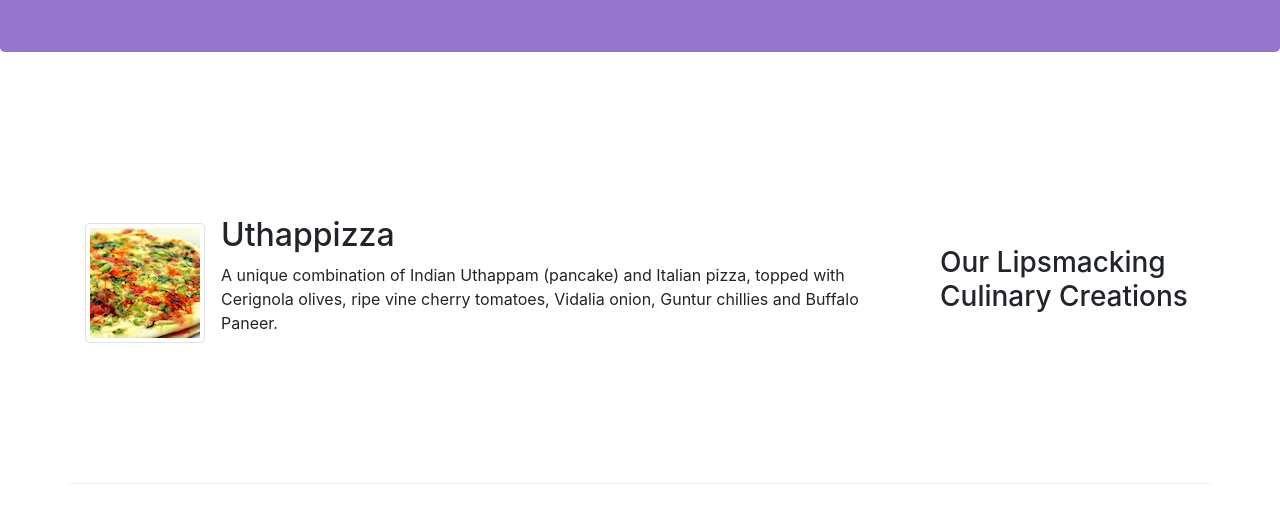
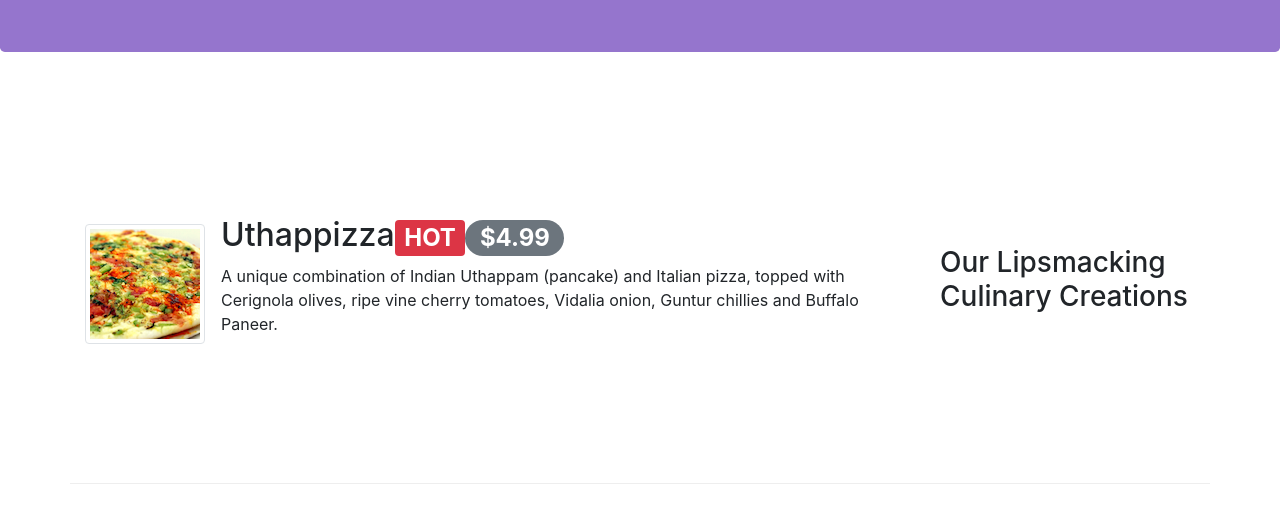
Before and after one commit to jeet142002/conFusion, a plain HTML site: page index.html in a window 1280 px wide. Shown: the part 270-800 px from the top of the page. Drawn offline with nearby package versions, Linux system fonts and the light colour scheme.

Commit message:
Alerting Users

```diff
--- a/index.html
+++ b/index.html
@@ -56,7 +56,7 @@
                 <div class="media">
                     <img class="d flex mr-3 img-thumbnail align-self-center" src="img/uthappizza.png" alt="uthappizza">
                     <div class="media-body">
-                        <h2 class="mt-0">Uthappizza</h2>
+                        <h2 class="mt-0">Uthappizza<span class="badge badge-danger">HOT</span><span class="badge badge-pill badge-secondary">$4.99</span></h2>
                         <p>A unique combination of Indian Uthappam (pancake) and Italian pizza, topped with Cerignola olives, ripe vine cherry tomatoes, Vidalia onion, Guntur chillies and Buffalo Paneer.</p>
                     </div>
                 </div>
@@ -86,7 +86,7 @@
                         <h4>Executive Chef</h4>
                         <p>Award winning three-star Michelin chef with wide International experience having worked closely with whos-who in the culinary world, he specializes in creating mouthwatering Indo-Italian fusion experiences. </p>
                     </div>
-                </div
+                </div>
             </div>
         </div>
     </div>
```
